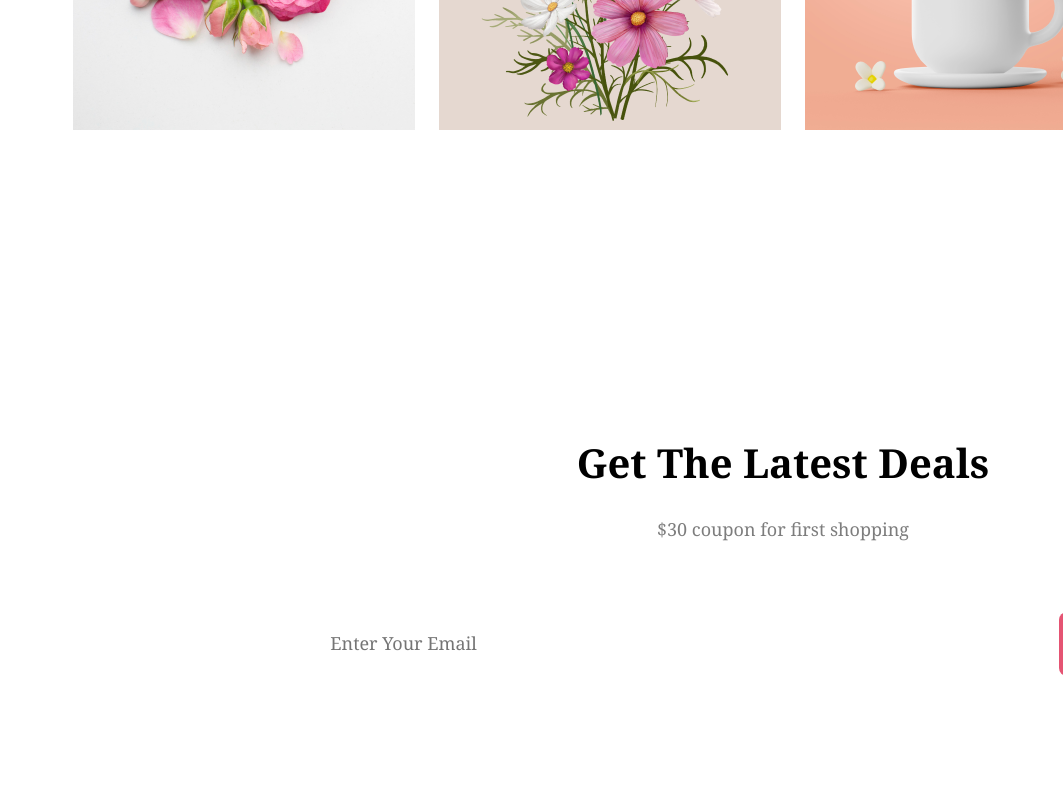
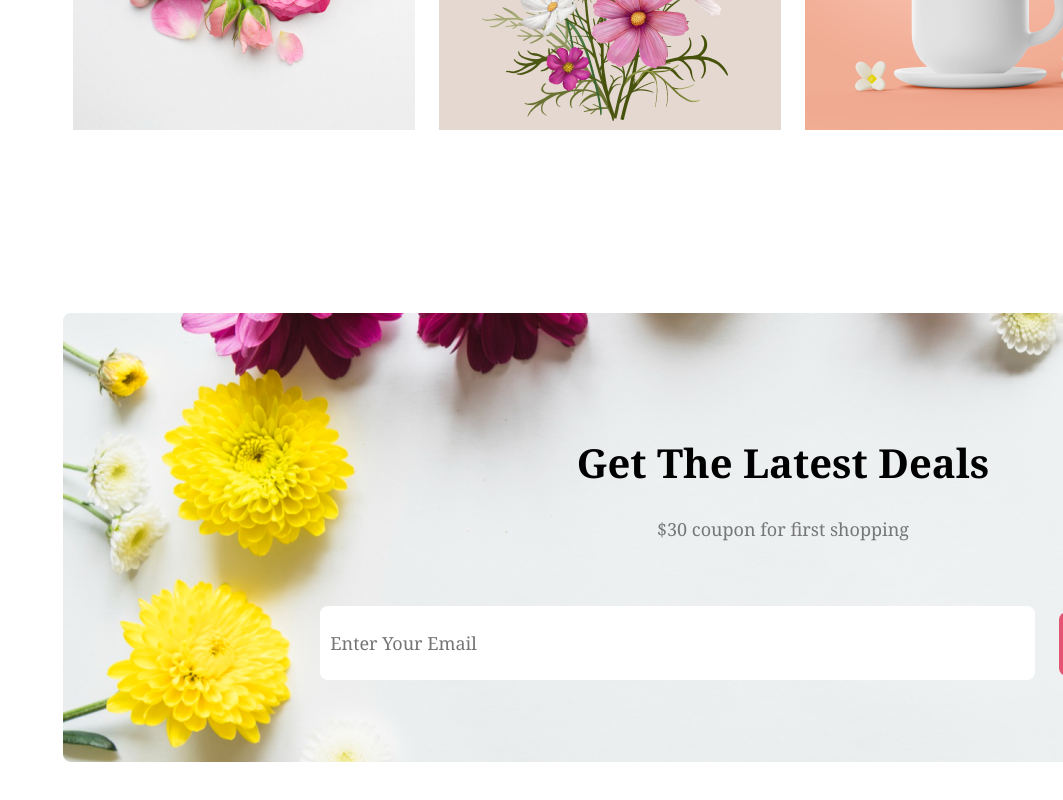
Before and after one commit to anayat22/flower-shop-assignment, a plain HTML site: page index.html in a window 1280 px wide. Shown: the part 3476-4276 px from the top of the page, without its empty margins (217-1280 px from the left). Drawn offline with Linux system fonts and the light colour scheme; the site is published under a folder, as on GitHub Pages, so addresses that start at the root find nothing.

Commit message:
added pic

```diff
--- a/styles/style.css
+++ b/styles/style.css
@@ -172,7 +172,7 @@ span {
 }
 
 .img-main-sub {
-    background-image: url('/images/Rectangle\ 9.png');
+    background-image: url('Rectangle\ 9.png');
     width: 1440px;
     height: 449px;
     flex-shrink: 0;
```
Also changed, not shown: styles/Rectangle 9.png (renamed from images/Rectangle 9.png).
